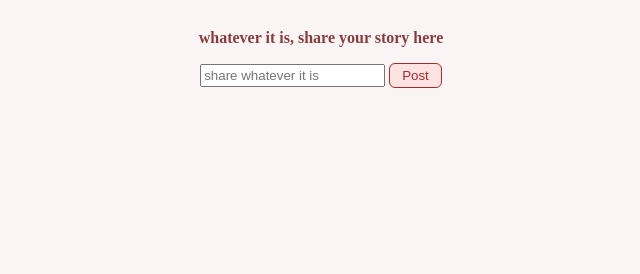
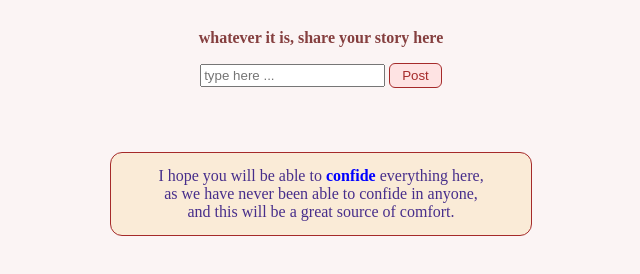
Before and after one commit to Wesley-1M/wtflife, a plain HTML site: page index.html in a window 1280 px wide. Shown: the part 80-354 px from the top of the page, without its empty margins (319-959 px from the left). Drawn offline with Linux system fonts and the light colour scheme.

Commit message:
Update index.html - add 'quote paragraph'

```diff
--- a/index.html
+++ b/index.html
@@ -34,6 +34,18 @@
             border-radius: 6px;
             background-color: rgb(254, 227, 227);
         }
+        .span-text{
+            color: rgb(0, 0, 255);
+            font-weight: 600;
+        }
+        .quote{
+            border: solid 1px brown;
+            border-radius: 12px;
+            padding: 14px 8px;
+            margin-top: 64px;
+            background-color: antiquewhite;
+            color:rgb(71, 46, 139);
+        }
     </style>
 </head>
 <body>
@@ -42,9 +54,11 @@
         <p class="share-slogan">whatever it is, share your story here</p>
         <form action="#">
             <!-- <label class="share-lable" for="wtf-share">Share Here</label> -->
-            <input type="text" id="wtf-share" placeholder="share whatever it is">
+            <input type="text" id="wtf-share" placeholder="type here ...">
             <button class="btn-post">Post</button>
         </form>
+
+        <p class="quote">I hope you will be able to <span class="span-text">confide</span> everything here,<br> as we have never been able to confide in anyone,<br> and this will be a great source of comfort.</p>
     </div>
 </body>
 </html>
```
